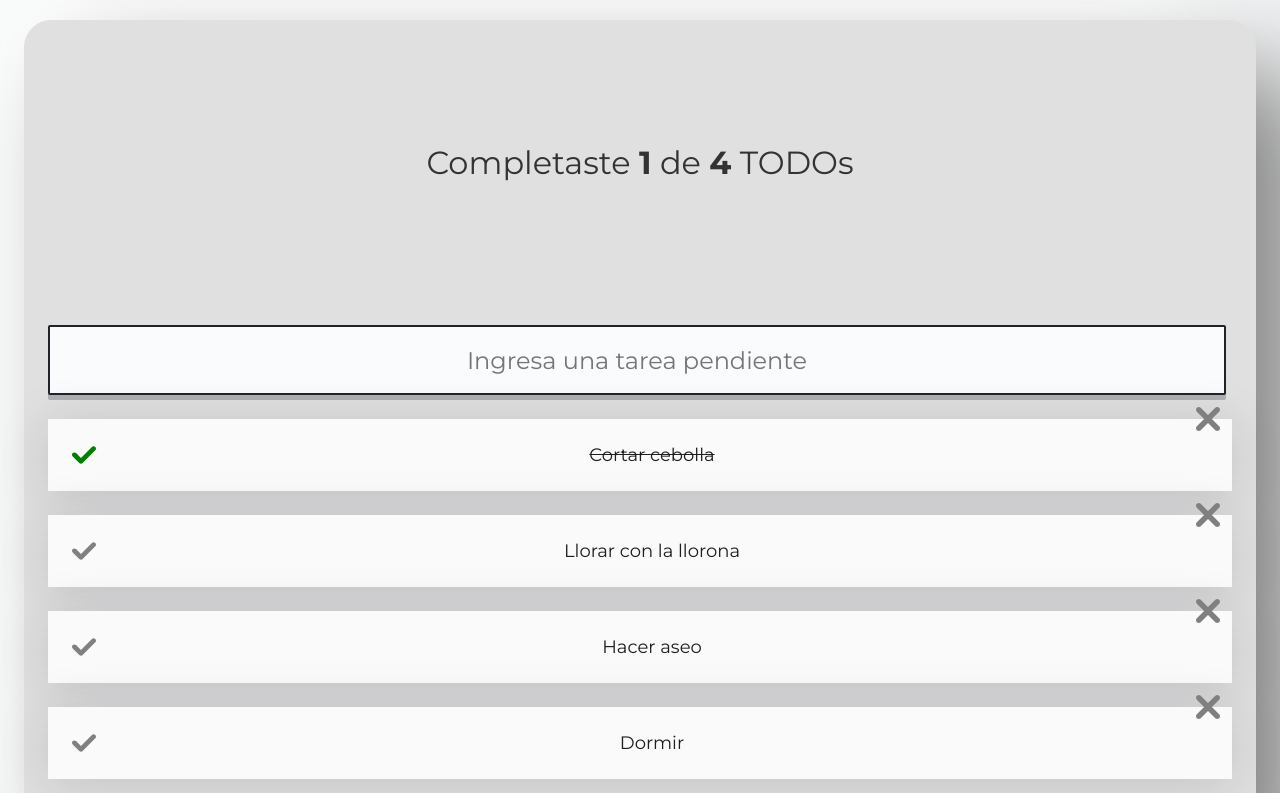
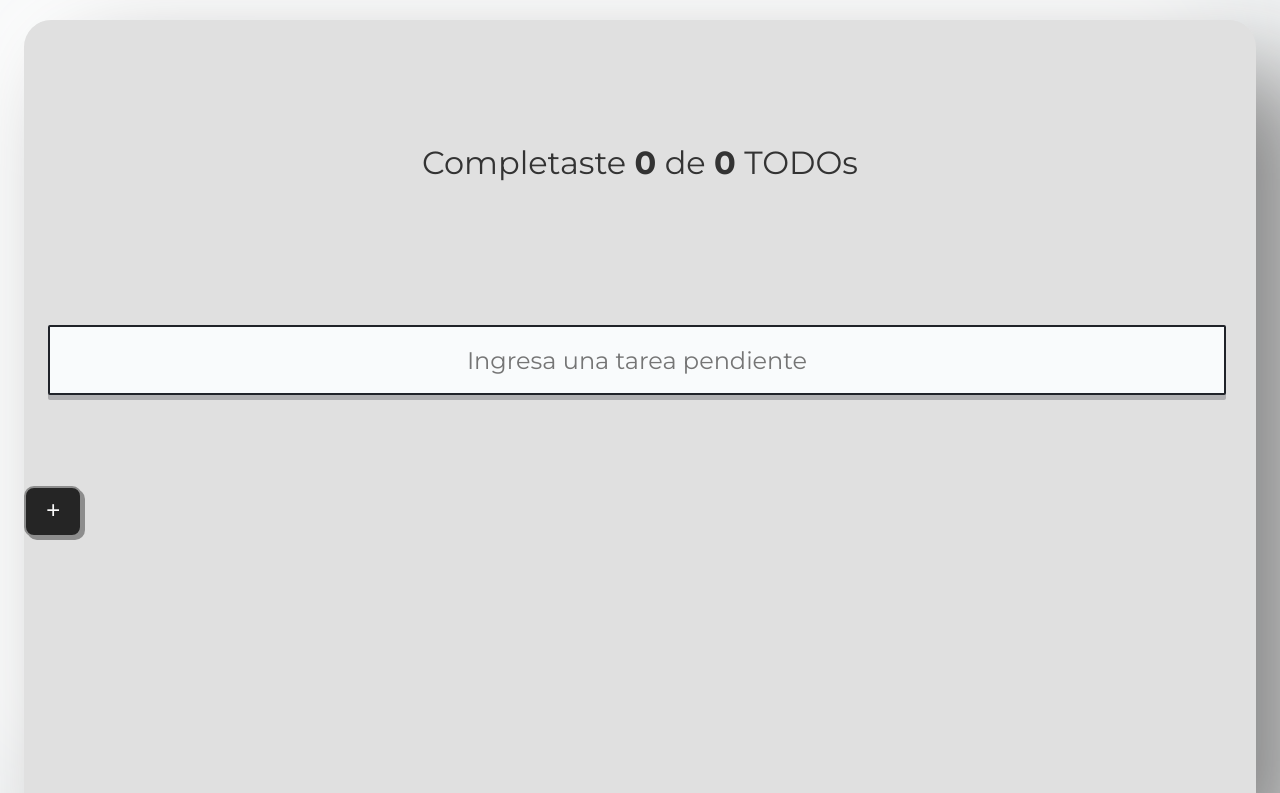
Before and after one commit to CAHB142/TodoMachine, a React (Create React App) app: page / in a window 1280 px wide. Shown: the top 793 px of the page. Built offline with nearby package versions, Linux system fonts and the light colour scheme; a web font is replaced by a local one.

Commit message:
se agrego localStorage a la aplicacion y el manejo de este en hooks

```diff
--- a/src/App.js
+++ b/src/App.js
@@ -2,22 +2,49 @@ import { TodoCounter } from './js/TodoCounter.js';
 import { TodoSearch } from './js/TodoSearch.js';
 import { TodoList } from './js/TodoList.js';
 import { CreateTodoButton } from './js/CreateTodoButton';
-import { TodoItem  } from './js/TodoItem.js';
+import { TodoItem } from './js/TodoItem.js';
 import './App.css';
 import React from 'react';
 
-const defauldTodos = [
-  { text:'Cortar cebolla', completed:  true},
-  { text:'Llorar con la llorona', completed:  false},
-  { text:'Hacer aseo', completed:  false},
-  { text:'Dormir', completed:  false},
+// const defaultTodos = [
+//   { text:'Cortar cebolla', completed:  true},
+//   { text:'Llorar con la llorona', completed:  false},
+//   { text:'Hacer aseo', completed:  false},
+//   { text:'Dormir', completed:  false},
 
-];
+// ];
+// localStorage.setItem('TODOS_V1',JSON.stringify(defaultTodos));
+// localStorage.removeItem('TODOS_V1');
+function useLocalStorage(itemName, initialValue) {
+
+  const localStorageItem = localStorage.getItem(itemName);
+  let parsedItem;
+  if (!localStorageItem) {
+
+    localStorage.setItem(itemName, JSON.stringify(initialValue));
+    parsedItem = initialValue;
+
+  } else {
+    parsedItem = JSON.parse(localStorageItem);
+  }
+  const [item, setItem] = React.useState(parsedItem);
+
+  const saveItem = (newItem) => {
+    localStorage.setItem(itemName, JSON.stringify(newItem));
+    setItem(newItem);
+  }
+
+
+  return [item,saveItem];
+
+}
 function App() {
+
+
   //estado del input para poder guardar el valor en el onchange o OnClick(Listener)
-  const[todos,setTodos]= React.useState(defauldTodos);
-  const[searchValue, setSearchValue] = React.useState('');
-  console.log('Los usuarios  buscan todos:' + searchValue);
+   const [todos, saveTodos] = useLocalStorage('TODOS_V1',[]);
+  const [searchValue, setSearchValue] = React.useState('');
+
 
   //contador de todos haciendo uso de estados
 
@@ -26,48 +53,49 @@ function App() {
   const totalTodos = todos.length;
 
   const searchedTodos = todos.filter(
-    (todo)=> {
+    (todo) => {
       const todoText = todo.text.toLowerCase();
       const searchText = searchValue.toLocaleLowerCase();
       return todoText.includes(searchText);
     }
   );
-  const completeTodo = (text) =>{
-     const newTodos=[...todos];
+
+  const completeTodo = (text) => {
+    const newTodos = [...todos];
     const todoIndex = newTodos.findIndex(
       (todo) => todo.text == text
     );
-     newTodos[todoIndex].completed =true;
-     setTodos(newTodos);
+    newTodos[todoIndex].completed = true;
+    saveTodos(newTodos);
   };
 
-  const deleteTodo = (text) =>{
-    const newTodos=[...todos];
+  const deleteTodo = (text) => {
+    const newTodos = [...todos];
     const todoIndex = newTodos.findIndex(
       (todo) => todo.text == text
     );
     newTodos.splice(todoIndex, 1);
-    setTodos(newTodos);
+    saveTodos(newTodos);
   };
 
   return (
     <>
-      <TodoCounter completed={completedTodos} total= {todos.length}/>
+      <TodoCounter completed={completedTodos} total={todos.length} />
       <TodoSearch searchValue={searchValue}
-                  setSearchValue={setSearchValue}/>
+        setSearchValue={setSearchValue} />
 
       <TodoList>
         {searchedTodos.map(todo => (
           <TodoItem key={todo.text}
             text={todo.text}
-          completed ={todo.completed}
+            completed={todo.completed}
             onComplete={() => completeTodo(todo.text)}
             onDelete={() => deleteTodo(todo.text)}
           />
         ))}
       </TodoList>
 
-      <CreateTodoButton/>
+      <CreateTodoButton />
 
     </>
   );
```
Lines whose indentation alone changed are shown as unchanged.
